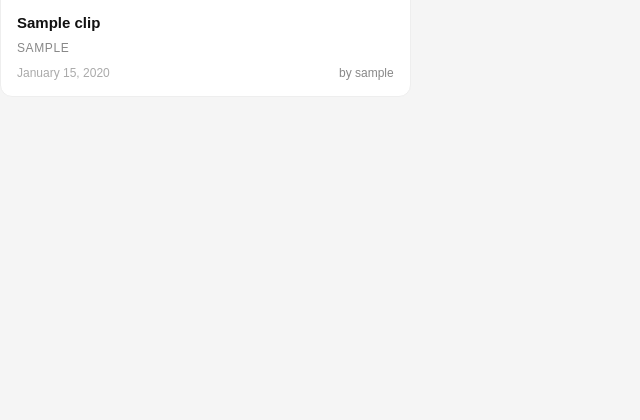
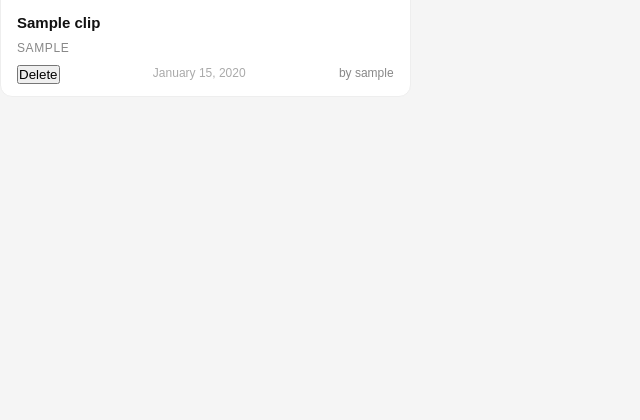
Before and after one commit to xyfuss/webapp-experimenting, a Flask app: page /clips in a window 1280 px wide. Shown: the part 325-745 px from the top of the page, without its empty margins (0-640 px from the left). Run offline with Flask 3, Linux system fonts and the light colour scheme; a user stored in the database is signed in; tables that the repository leaves empty hold one stand-in row (values such as "Sample post").

Commit message:
add clip deletion

```diff
--- a/app.py
+++ b/app.py
@@ -36,6 +36,7 @@ app.config['SQLALCHEMY_ENGINE_OPTIONS'] = {
     'pool_pre_ping': True,
     'pool_recycle': 300,
 }
+app.config['SESSION_COOKIE_SAMESITE'] = 'Lax'
 db = SQLAlchemy(app)
 
 migrate = Migrate(app, db)
@@ -188,6 +189,28 @@ def upload_complete():
 
     return jsonify(ok=True, clip_id=new_clip.id)
 
+@app.route('/clip/<int:clip_id>/delete', methods=['POST'])
+@login_required
+def delete_clip(clip_id):
+    clip = Clip.query.get_or_404(clip_id)
+    key = clip.url.split('/')[-1]
+
+    if clip.user_id != current_user.id:
+        return {'error': 'Unauthorized'}, 403
+
+    db.session.delete(clip)
+    db.session.commit()
+
+    if KEY_PATTERN.match(key):
+        try:
+            s3.delete_object(Bucket=os.environ.get('R2_BUCKET_NAME'), Key=key)
+        except ClientError:
+            app.logger.warning(f"Failed to delete {key} from storage")
+    else:
+        app.logger.warning(f"Invalid key format for {key}, skipping deletion from storage")
+
+    return jsonify(ok=True)
+
 @app.route('/clips')
 @login_required
 def clips():
--- a/templates/clips.html
+++ b/templates/clips.html
@@ -24,6 +24,9 @@
         <div class="clip-title">{{ clip.title }}</div>
         <div class="clip-game">{{ clip.game }}</div>
         <div class="clip-meta">
+        {% if current_user.is_authenticated and clip.user_id == current_user.id %}
+          <button class="delete-btn" data-clip-id="{{ clip.id }}">Delete</button>
+        {% endif %}
         <div class="clip-date">{{ clip.date.strftime('%B %d, %Y') }}</div>
         <div class="clip-owner">by {{ clip.owner.username}}</div>
     </div>
@@ -34,7 +37,36 @@
         <p>No clips yet. <a href="{{ url_for('upload') }}">Upload one!</a></p>
     {% endif %}
 </div>
-
+<script>
+  const deleteButtons = document.querySelectorAll('.delete-btn');
+  deleteButtons.forEach(button => {
+    button.addEventListener('click', async () => {
+      const clipId = button.getAttribute('data-clip-id');
+      if (confirm('Are you sure you want to delete this clip?')) {
+        const res = await fetch(`/clip/${clipId}/delete`, {
+          method: 'POST',
+          headers: {
+            'Content-Type': 'application/json'
+          }
+        });
+        if (res.ok) {
+          button.closest('.clip-card').remove();
+        } else {
+          let errorMsg = 'Failed to delete clip.';
+          try {
+            const errorData = await res.json();
+            if (errorData.error) {
+              errorMsg = errorData.error;
+            }
+          } catch {
+            // Ignore JSON parse errors
+          }
+          alert(errorMsg);
+        }
+      }
+    });
+  });
+</script>
 {% endblock %}
 
 
```
